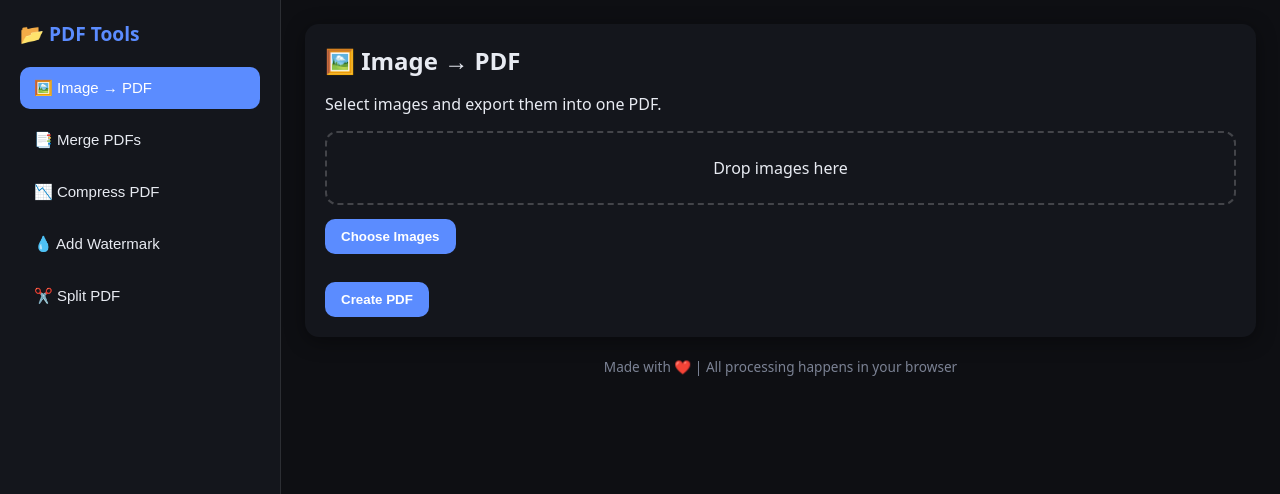
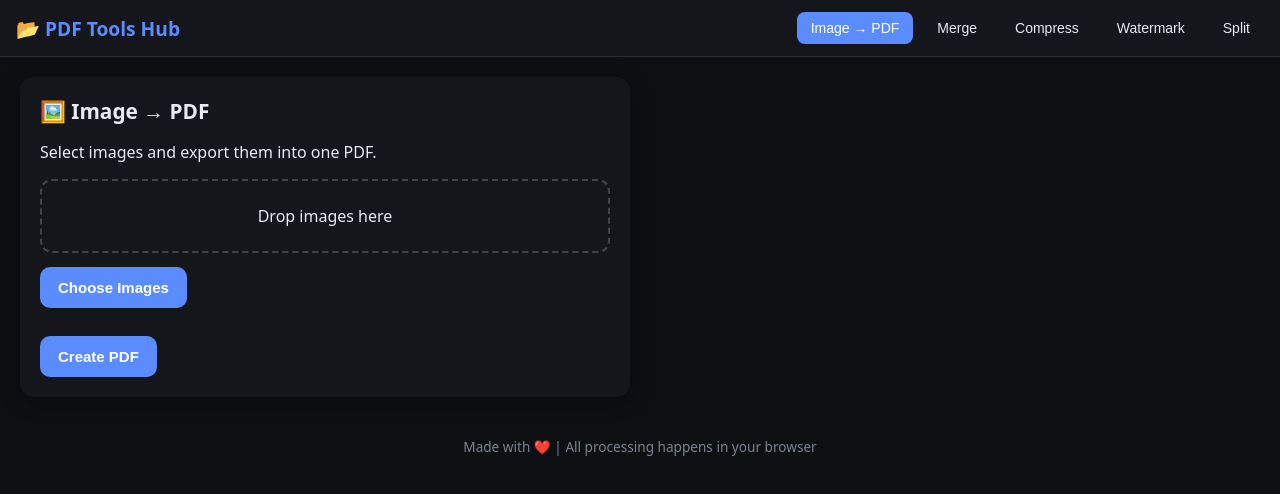
Before and after one commit to git-hub-rauf/Pdf-Tools, a plain HTML site: page index.html in a window 1280 px wide. Shown: the top 494 px of the page. Drawn offline with nearby package versions, Linux system fonts and the light colour scheme.

Commit message:
Update index.html

```diff
--- a/index.html
+++ b/index.html
@@ -6,51 +6,127 @@
 <title>PDF Tools Hub</title>
 <style>
   body {
-    margin:0; font-family:system-ui,Segoe UI,Roboto,Arial;
-    background:#0e0f13; color:#e8ebf2; display:flex; height:100vh;
+    margin:0;
+    font-family:system-ui,Segoe UI,Roboto,Arial;
+    background:#0e0f13;
+    color:#e8ebf2;
   }
-  /* Sidebar */
-  .sidebar {
-    width:240px; background:#14161c; border-right:1px solid rgba(255,255,255,.1);
-    padding:20px; display:flex; flex-direction:column;
+  header {
+    background:#14161c;
+    padding:12px 16px;
+    display:flex;
+    justify-content:space-between;
+    align-items:center;
+    position:sticky;
+    top:0;
+    z-index:100;
+    border-bottom:1px solid rgba(255,255,255,.1);
   }
-  .sidebar h2 { margin:0 0 20px; font-size:1.2rem; color:#5b8cff; }
-  .tool-btn {
-    padding:12px 14px; margin-bottom:10px; border-radius:10px;
-    background:transparent; color:#e8ebf2; border:0; text-align:left;
-    cursor:pointer; font-size:15px; transition:.2s;
+  header h1 {
+    font-size:1.2rem;
+    margin:0;
+    color:#5b8cff;
   }
-  .tool-btn:hover { background:#1c1f29; }
-  .tool-btn.active { background:#5b8cff; color:white; }
-  /* Main content */
-  .main { flex:1; padding:24px; overflow:auto; }
-  .card { background:#14161c; border-radius:14px; padding:20px; margin-bottom:20px; box-shadow:0 4px 20px rgba(0,0,0,.4); }
-  h1 { font-size:1.5rem; margin:0 0 12px; }
-  .drop { border:2px dashed rgba(255,255,255,.2); border-radius:12px; padding:24px; text-align:center; margin-top:14px; }
-  .drop.dragover { border-color:#5b8cff; background:rgba(91,140,255,.08); }
-  .btn { display:inline-block; margin-top:14px; padding:10px 16px; border-radius:10px; border:0; background:#5b8cff; color:white; font-weight:600; cursor:pointer; }
+  nav {
+    display:flex;
+    gap:10px;
+  }
+  .nav-btn {
+    padding:8px 14px;
+    border:0;
+    border-radius:8px;
+    background:transparent;
+    color:#e8ebf2;
+    font-size:14px;
+    cursor:pointer;
+  }
+  .nav-btn.active {
+    background:#5b8cff;
+    color:#fff;
+  }
+  .container {
+    padding:20px;
+    display:grid;
+    gap:20px;
+  }
+  @media(min-width:768px){
+    .container {
+      grid-template-columns:repeat(2,1fr);
+    }
+  }
+  .card {
+    background:#14161c;
+    border-radius:14px;
+    padding:20px;
+    box-shadow:0 4px 20px rgba(0,0,0,.4);
+  }
+  .card h2 {
+    font-size:1.3rem;
+    margin:0 0 10px;
+  }
+  .drop {
+    border:2px dashed rgba(255,255,255,.2);
+    border-radius:12px;
+    padding:24px;
+    text-align:center;
+    margin-top:14px;
+  }
+  .drop.dragover {
+    border-color:#5b8cff;
+    background:rgba(91,140,255,.08);
+  }
+  .btn {
+    display:inline-block;
+    margin-top:14px;
+    padding:12px 18px;
+    border-radius:10px;
+    border:0;
+    background:#5b8cff;
+    color:white;
+    font-weight:600;
+    cursor:pointer;
+    font-size:15px;
+  }
   .btn:hover { background:#4671d8; }
-  .thumbs { display:flex; flex-wrap:wrap; gap:12px; margin-top:14px; }
-  .thumb { background:#1a1d25; border:1px solid rgba(255,255,255,.1); border-radius:10px; padding:8px; width:120px; text-align:center; }
-  .footer { text-align:center; margin-top:20px; font-size:.85rem; color:#7b8294; }
+  .thumbs {
+    display:flex;
+    flex-wrap:wrap;
+    gap:12px;
+    margin-top:14px;
+  }
+  .thumb {
+    background:#1a1d25;
+    border:1px solid rgba(255,255,255,.1);
+    border-radius:10px;
+    padding:8px;
+    width:120px;
+    text-align:center;
+    font-size:13px;
+  }
+  footer {
+    text-align:center;
+    padding:20px;
+    font-size:.85rem;
+    color:#7b8294;
+  }
 </style>
 </head>
 <body>
-  <!-- Sidebar -->
-  <aside class="sidebar">
-    <h2>📂 PDF Tools</h2>
-    <button class="tool-btn active" onclick="showTool('img2pdf')">🖼️ Image → PDF</button>
-    <button class="tool-btn" onclick="showTool('mergepdf')">📑 Merge PDFs</button>
-    <button class="tool-btn" onclick="showTool('compress')">📉 Compress PDF</button>
-    <button class="tool-btn" onclick="showTool('watermark')">💧 Add Watermark</button>
-    <button class="tool-btn" onclick="showTool('split')">✂️ Split PDF</button>
-  </aside>
+  <header>
+    <h1>📂 PDF Tools Hub</h1>
+    <nav>
+      <button class="nav-btn active" onclick="showTool('img2pdf')">Image → PDF</button>
+      <button class="nav-btn" onclick="showTool('mergepdf')">Merge</button>
+      <button class="nav-btn" onclick="showTool('compress')">Compress</button>
+      <button class="nav-btn" onclick="showTool('watermark')">Watermark</button>
+      <button class="nav-btn" onclick="showTool('split')">Split</button>
+    </nav>
+  </header>
 
-  <!-- Main content -->
-  <main class="main">
+  <main class="container">
     <!-- Image to PDF -->
     <section class="card tool" id="img2pdf">
-      <h1>🖼️ Image → PDF</h1>
+      <h2>🖼️ Image → PDF</h2>
       <p>Select images and export them into one PDF.</p>
       <div class="drop" id="imgDrop">Drop images here</div>
       <input type="file" id="imgInput" accept="image/*" multiple hidden>
@@ -61,107 +137,48 @@
 
     <!-- Merge PDFs -->
     <section class="card tool" id="mergepdf" style="display:none;">
-      <h1>📑 Merge PDFs</h1>
+      <h2>📑 Merge PDFs</h2>
       <p>Combine multiple PDF files into one.</p>
-      <div class="drop" id="pdfDrop">Drop PDFs here</div>
-      <input type="file" id="pdfInput" accept="application/pdf" multiple hidden>
-      <button class="btn" onclick="document.getElementById('pdfInput').click()">Choose PDFs</button>
+      <input type="file" id="pdfInput" accept="application/pdf" multiple>
       <div class="thumbs" id="pdfThumbs"></div>
       <button class="btn" id="mergeBtn">Merge PDFs</button>
     </section>
 
-    <!-- Placeholder tools -->
+    <!-- Compress PDF -->
     <section class="card tool" id="compress" style="display:none;">
-      <h1>📉 Compress PDF</h1>
+      <h2>📉 Compress PDF</h2>
+      <p>Upload a PDF and download a smaller version.</p>
+      <input type="file" id="compressInput" accept="application/pdf">
+      <div class="thumbs" id="compressThumbs"></div>
+      <button class="btn" id="compressBtn">Compress PDF</button>
+    </section>
+
+    <!-- Watermark -->
+    <section class="card tool" id="watermark" style="display:none;">
+      <h2>💧 Add Watermark</h2>
       <p>(Coming soon)</p>
     </section>
 
-    <section class="card tool" id="watermark" style="display:none;">
-      <h1>💧 Add Watermark</h1>
+    <!-- Split -->
+    <section class="card tool" id="split" style="display:none;">
+      <h2>✂️ Split PDF</h2>
       <p>(Coming soon)</p>
     </section>
+  </main>
 
-    <section class="card tool" id="split" style="display:none;">
-      <h1>✂️ Split PDF</h1>
-      <p>(Coming soon)</p>
-    </section>
-
-    <div class="footer">Made with ❤️ | All processing happens in your browser</div>
-  </main>
+  <footer>
+    Made with ❤️ | All processing happens in your browser
+  </footer>
 
   <!-- Libraries -->
   <script src="https://cdn.jsdelivr.net/npm/jspdf@2.5.2/dist/jspdf.umd.min.js"></script>
   <script src="https://cdn.jsdelivr.net/npm/pdf-lib@1.17.1/dist/pdf-lib.min.js"></script>
   <script>
-    // Switch tools
     function showTool(id){
       document.querySelectorAll('.tool').forEach(t=>t.style.display='none');
       document.getElementById(id).style.display='block';
-      document.querySelectorAll('.tool-btn').forEach(b=>b.classList.remove('active'));
+      document.querySelectorAll('.nav-btn').forEach(b=>b.classList.remove('active'));
       event.target.classList.add('active');
-    }
-
-    // --- Image to PDF ---
-    const imgThumbs = document.getElementById('imgThumbs');
-    let imgFiles = [];
-    document.getElementById('imgInput').addEventListener('change',e=>{
-      imgFiles = [...e.target.files];
-      renderThumbs(imgFiles,imgThumbs);
-    });
-    document.getElementById('makePdf').onclick = async()=>{
-      if(!imgFiles.length) return alert('No images selected');
-      const { jsPDF } = window.jspdf;
-      const pdf = new jsPDF();
-      for(let i=0;i<imgFiles.length;i++){
-        if(i>0) pdf.addPage();
-        const dataUrl = await fileToDataURL(imgFiles[i]);
-        pdf.addImage(dataUrl,'JPEG',15,15,180,160);
-      }
-      pdf.save('images.pdf');
-    };
-
-    // --- Merge PDFs ---
-    const pdfThumbs = document.getElementById('pdfThumbs');
-    let pdfFiles = [];
-    document.getElementById('pdfInput').addEventListener('change',e=>{
-      pdfFiles = [...e.target.files];
-      renderThumbs(pdfFiles,pdfThumbs);
-    });
-    document.getElementById('mergeBtn').onclick = async()=>{
-      if(pdfFiles.length<2) return alert('Select at least 2 PDFs');
-      const out = await PDFLib.PDFDocument.create();
-      for(const f of pdfFiles){
-        const bytes = new Uint8Array(await f.arrayBuffer());
-        const src = await PDFLib.PDFDocument.load(bytes);
-        const pages = await out.copyPages(src, src.getPageIndices());
-        pages.forEach(p=>out.addPage(p));
-      }
-      const merged = await out.save();
-      downloadBytes(merged,'merged.pdf');
-    };
-
-    // Helpers
-    function renderThumbs(files, container){
-      container.innerHTML='';
-      files.forEach(f=>{
-        const div=document.createElement('div');
-        div.className='thumb';
-        div.textContent=f.name;
-        container.appendChild(div);
-      });
-    }
-    function fileToDataURL(file){
-      return new Promise((res,rej)=>{
-        const r=new FileReader();
-        r.onload=()=>res(r.result);
-        r.onerror=rej; r.readAsDataURL(file);
-      });
-    }
-    function downloadBytes(bytes,filename){
-      const blob=new Blob([bytes],{type:'application/pdf'});
-      const url=URL.createObjectURL(blob);
-      const a=document.createElement('a');a.href=url;a.download=filename;a.click();
-      setTimeout(()=>URL.revokeObjectURL(url),3000);
     }
   </script>
 </body>
```
